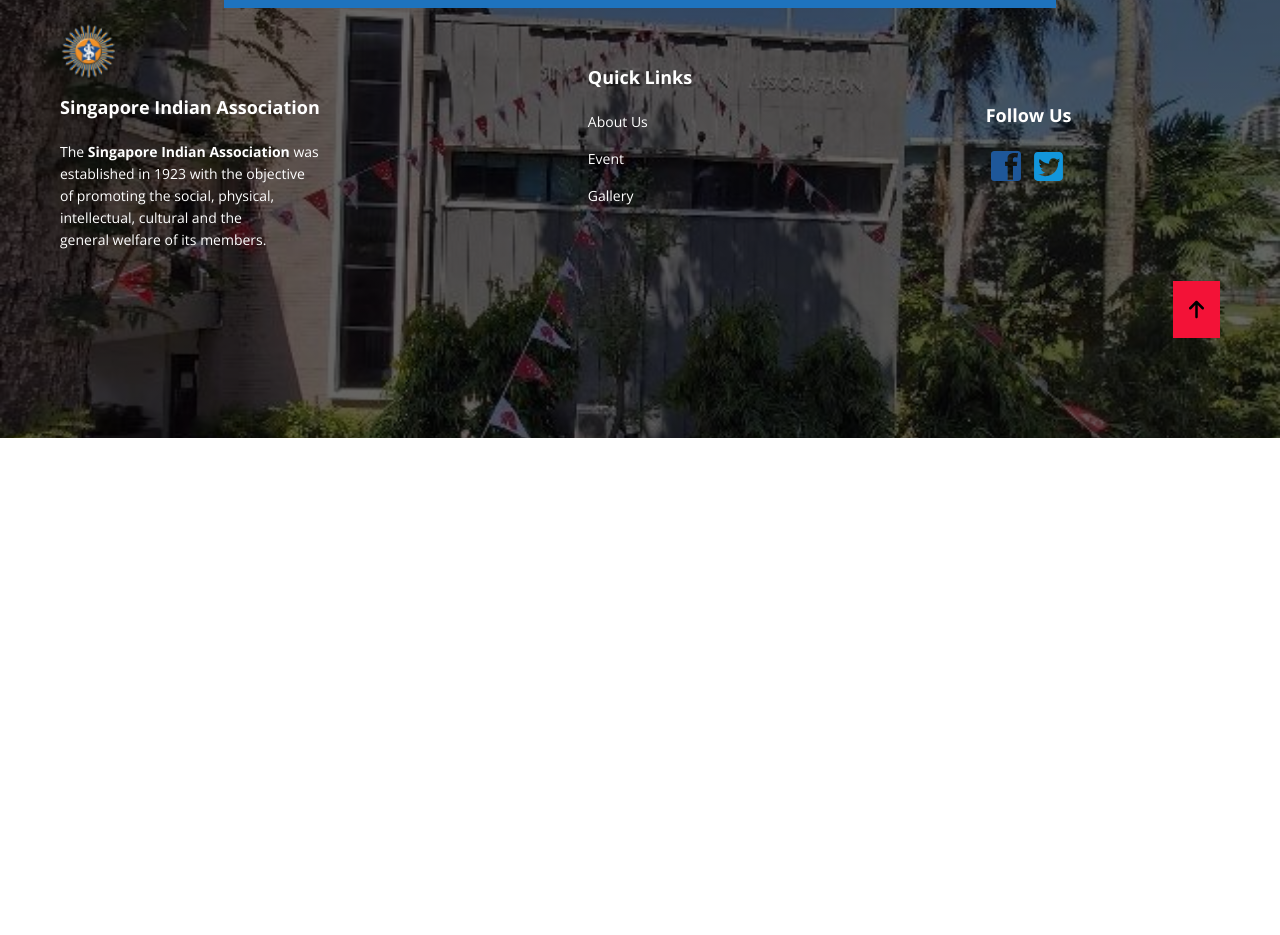
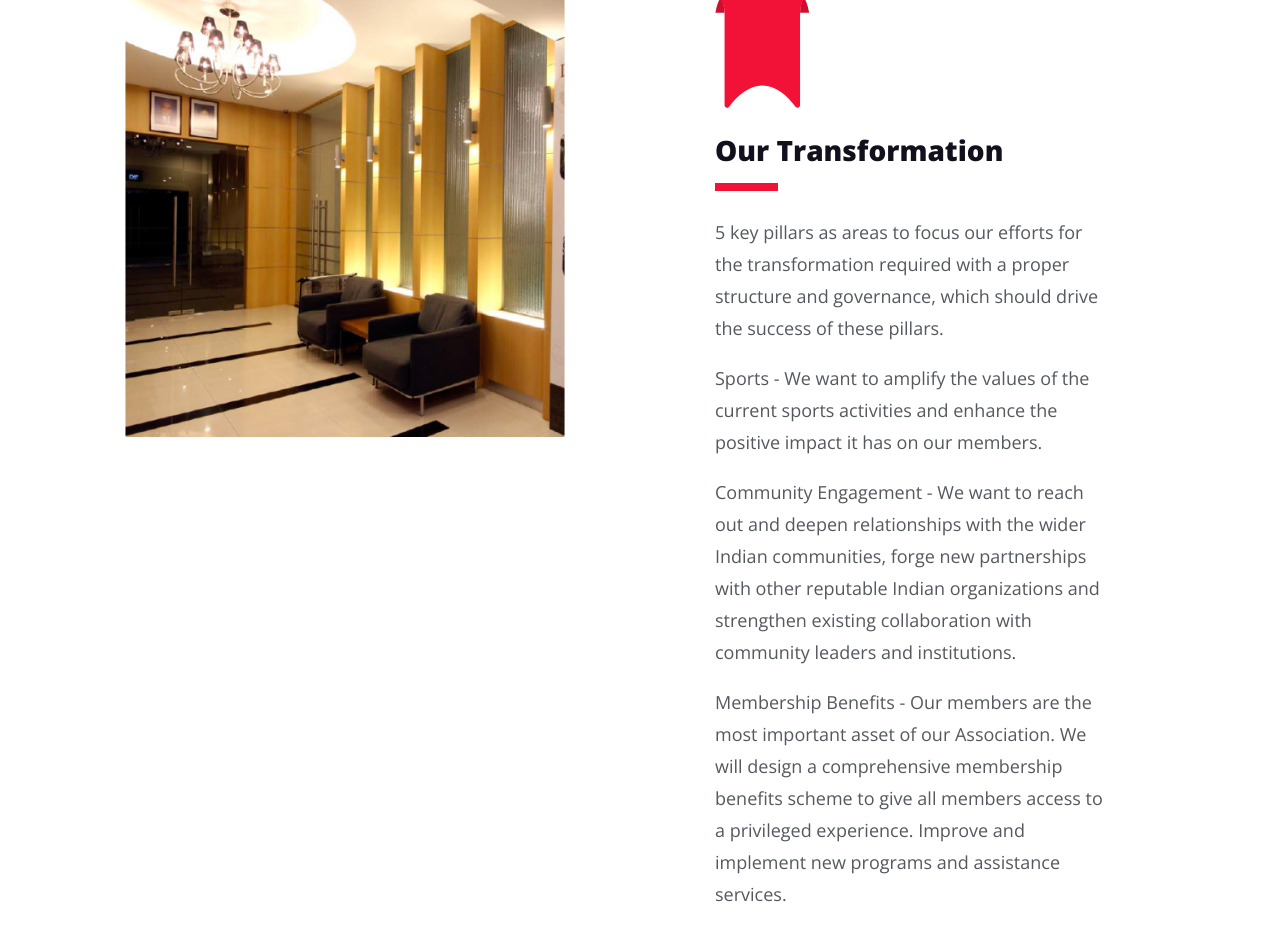
Before and after one commit to murtazamalik4/Sia, a React (Create React App) app: page /history in a window 1280 px wide. Shown: the part 1820-2755 px from the top of the page. Before the commit the page ends 2258 px from the top, so only its background shows below. Built offline with nearby package versions, Linux system fonts and the light colour scheme.

Commit message:
transformation in about us added

```diff
--- a/src/components/history/history.css
+++ b/src/components/history/history.css
@@ -2,7 +2,7 @@
     display: flex;
     flex-direction: row;
     justify-content: flex-start;
-    align-items: center;
+    /* align-items: center; */
     padding: 25px 50px;
     padding-bottom: 60px;
 }
--- a/src/components/history/history.js
+++ b/src/components/history/history.js
@@ -46,7 +46,7 @@ function History() {
             <div className="birth-text-holder">
               <div className="marker-container">
                 <div className="marker">
-                  <div className="marker-date">2008</div>
+                  <div className="marker-date"></div>
                 </div>
 
                 <div className="history-title-holder">
@@ -73,6 +73,41 @@ function History() {
             />
           </Col>
         </Row>
+        <Row className="birth-section-container">
+          <Col xs={24} lg={12} className="birth-image-container">
+            <img
+              className="birth-img-holder"
+              src="/assets/images/history-demo-image.png"
+              alt=""
+            />
+          </Col>
+
+          <Col xs={24} lg={12}>
+            <div className="birth-text-holder">
+              <div className="marker-container">
+                <div className="marker">
+                  <div className="marker-date"></div>
+                </div>
+
+                <div className="history-title-holder">
+                Our Transformation
+                </div>
+                <div className="red-highlight"></div>
+
+                <div className="birth-text">
+                <p>5 key pillars as areas to focus our efforts for the transformation required with a proper structure and governance, which should drive the success of these pillars.</p>
+                {/* <ul> */}
+                  <p><span className="transformPoints">Sports</span>  - We want to amplify the values of the current sports activities and enhance the positive impact it has on our members.</p>
+                  <p><span className="transformPoints">Community Engagement</span> - We want to reach out and deepen relationships with the wider Indian communities, forge new partnerships with other reputable Indian organizations and strengthen existing collaboration with community leaders and institutions.</p>
+                  <p><span className="transformPoints">Membership Benefits</span> - Our members are the most important asset of our Association. We will design a comprehensive membership benefits scheme to give all members access to a privileged experience. Improve and implement new programs and assistance services.</p>
+                  <p><span className="transformPoints">Revenue Growth</span> – We need to ensure that SIA explores its full potential to drive revenue generation and growth opportunities through existing facilities and services.</p>
+                  <p><span className="transformPoints">Better Future</span> – We need to drive this transformational roadmap to take our Association forward to the next level and to newer heights and for us to build a better and brighter future for our Singapore Indian Association.</p>
+                {/* </ul> */}
+                </div>
+              </div>
+            </div>
+          </Col>
+        </Row>
       </div>
     </>
   );
```
Also changed, not shown: 10 other files (tests, documents, lock files or other folders).
